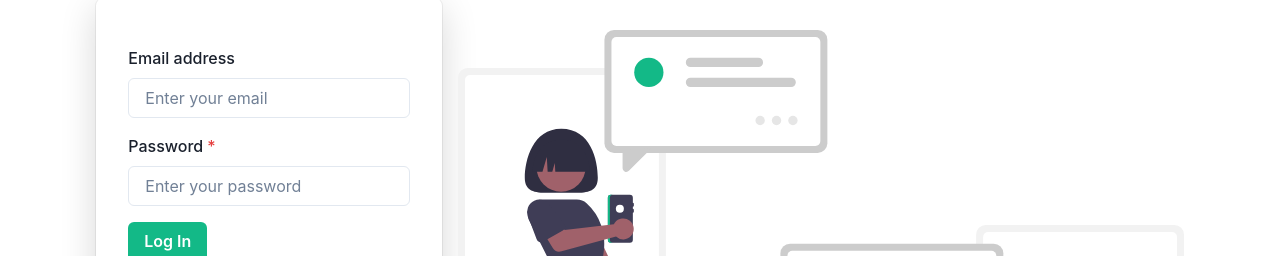
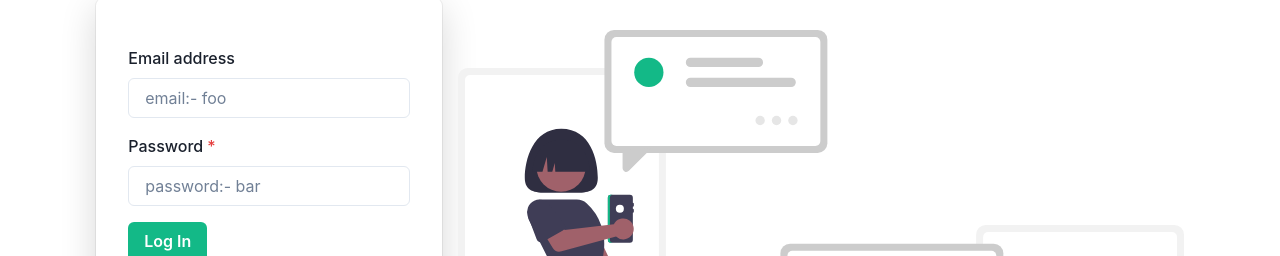
Before and after one commit to ignitinsharma/infinite_scroll_react_faceprep, a React (Create React App) app: page / in a window 1280 px wide. Shown: the part 146-402 px from the top of the page. Built offline with nearby package versions, Linux system fonts and the light colour scheme.

Commit message:
added id password basic

```diff
--- a/src/Pages/Home.jsx
+++ b/src/Pages/Home.jsx
@@ -13,7 +13,7 @@ const Home = () => {
   const [users, setUsers] = useState([]);
   const [loading, setLoading] = useState(false);
   const toast = useToast();
-  const fetchUserLimit = 25;
+  const fetchUserLimit = 20;
 
   const FetchAllUsers = () => {
     try {
@@ -86,7 +86,7 @@ const Home = () => {
 
   return (
     <Box height="auto" bg="rgba(0, 0, 0, 0)" pt={"5rem"} maxW="320px" mx="auto">
-      <Box p={0}>
+      <Box h={"100vh"} autos p={0}>
         {users.map((user, index) => (
           <Box
             key={index}
--- a/src/Pages/Login.jsx
+++ b/src/Pages/Login.jsx
@@ -101,7 +101,7 @@ const Login = () => {
             <Input
               type="email"
               name="email"
-              placeholder="Enter your email"
+              placeholder="email:- foo"
               value={loginFormData.email}
               onChange={handleInputChange}
               onKeyPress={handleKeyPress}
@@ -113,7 +113,7 @@ const Login = () => {
             <Input
               type="password"
               name="password"
-              placeholder="Enter your password"
+              placeholder="password:- bar"
               value={loginFormData.password}
               onChange={handleInputChange}
               onKeyPress={handleKeyPress}
```
Also changed, not shown: 7 other files (tests, documents, lock files or other folders).
